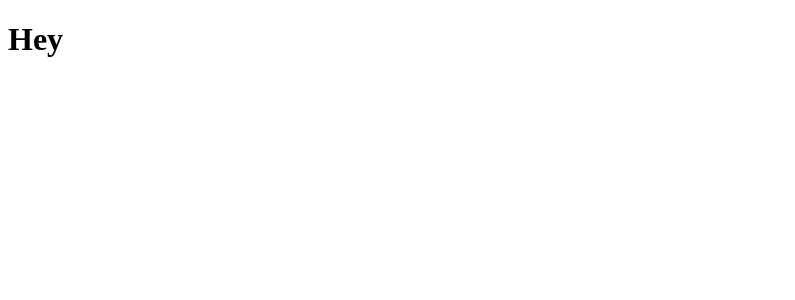
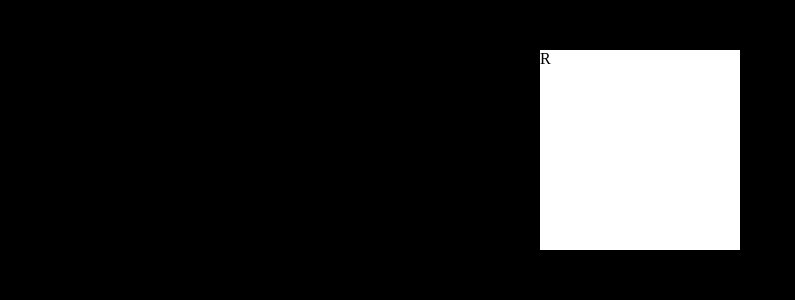
Before and after one commit to josephting/Emojimeter, a React (Create React App) app: page / in a window 1280 px wide. Shown: the top 300 px of the page, without its empty margins (0-795 px from the left). Built offline with nearby package versions, Linux system fonts and the light colour scheme.

Commit message:
added background and layout

```diff
--- /dev/null
+++ b/src/App.js
@@ -0,0 +1,14 @@
+import React from 'react';
+import Background from './Background';
+
+class App extends React.Component {
+    render() {
+        return (
+            <div>
+                <p>Rajat is shit</p>
+                <Background />
+            </div>
+        )
+    }
+}
+export default App;
--- /dev/null
+++ b/src/Background.js
@@ -0,0 +1,15 @@
+import React from 'react';
+import './style.css';
+
+
+const Background = () => {
+    return (
+        <div className = "container">
+            <div className = "container__layout">R</div>
+        </div>
+    )
+
+}
+
+
+export default Background;
--- a/src/index.js
+++ b/src/index.js
@@ -1,16 +1,6 @@
 import React from 'react';
 import ReactDOM from 'react-dom';
-
-
-
-class App extends React.Component {
-    render() {
-        return (
-            <h1>{this.props.name}</h1>
-        )
-    }
-}
-
+import App from './App';
 
 //Always write ReactDOM.render code at the last and as it might not find func initially and throw error
 //Serial execution is performed
--- /dev/null
+++ b/src/style.css
@@ -0,0 +1,15 @@
+body{
+    background:black;
+}
+.container{
+    display:flex;
+    justify-content: center;
+    align-content: center;
+}
+.container__layout{
+
+
+    background: white;
+    width:200px;
+    height:200px;
+}
```
Also changed, not shown: package.json (+5 -2 lines), 1 other file (tests, documents, lock files or other folders).
